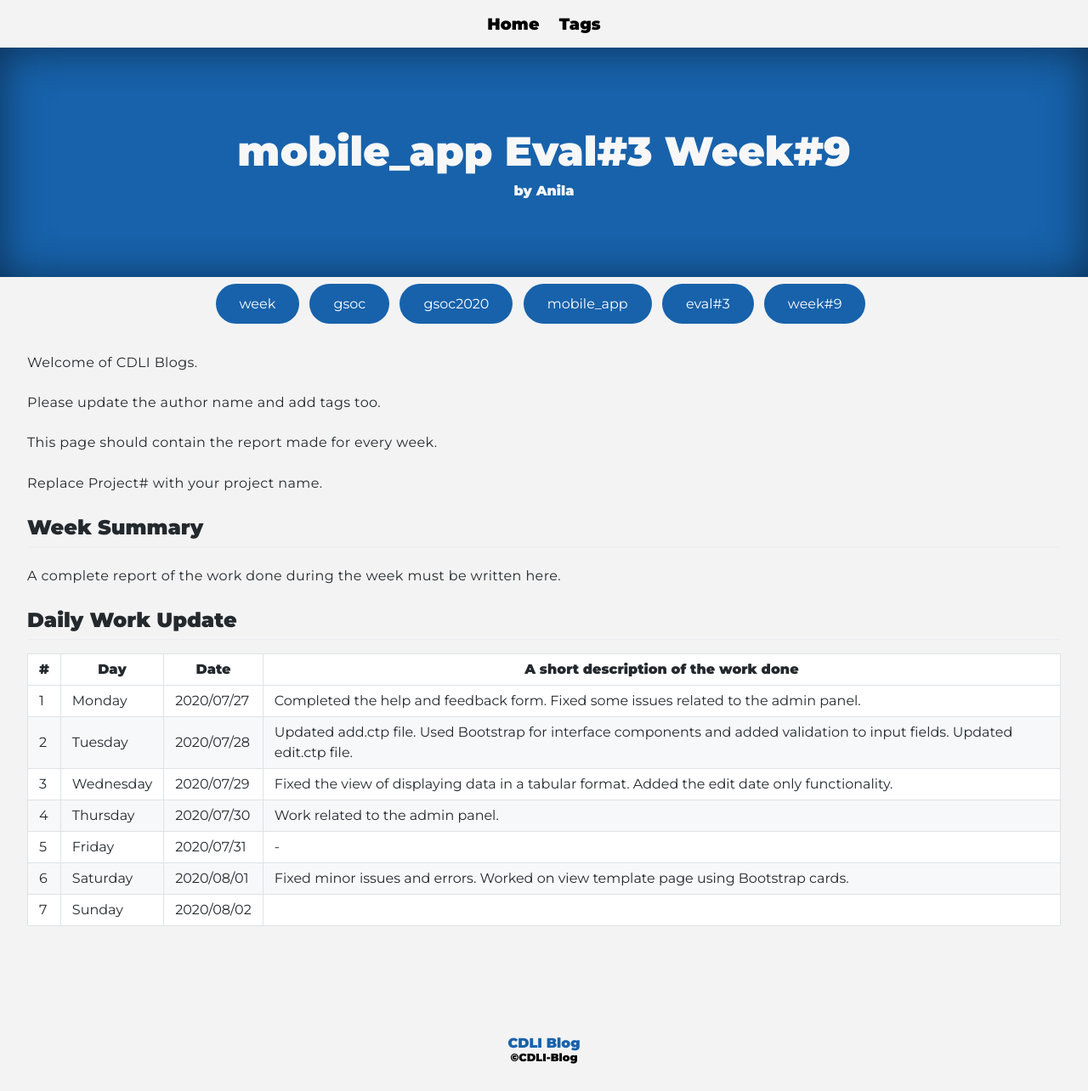
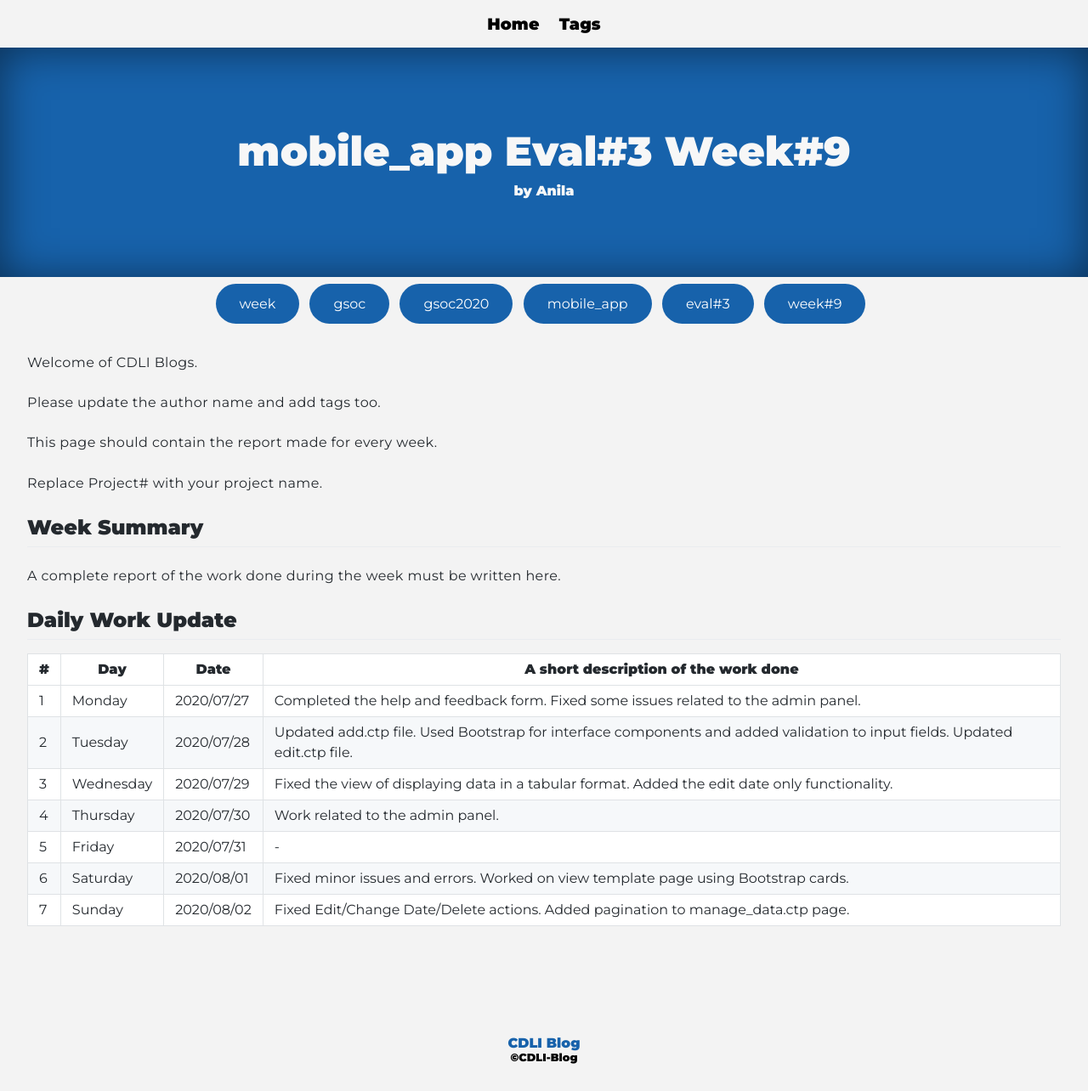
Before and after one commit to cdli-gh/blog, a Jekyll site: the page built from _blog/gsoc20/mobile_app/posts/11_week9.md, in a window 1280 px wide. Shown: the whole page at 85% size. Built offline with Jekyll 4.4.1, drawn with Linux system fonts in a browser that asks for light colours; Markdown is read by kramdown in place of the engine named in the settings.

Commit message:
Update 11_week9.md

```diff
--- a/_blog/gsoc20/mobile_app/posts/11_week9.md
+++ b/_blog/gsoc20/mobile_app/posts/11_week9.md
@@ -27,4 +27,4 @@ A complete report of the work done during the week must be written here.
 |4   	| Thursday  	|   2020/07/30	|Work related to the admin panel.   	|
 |5   	| Friday  	|   2020/07/31	|-   	|
 |6   	| Saturday  	|   2020/08/01	|Fixed minor issues and errors. Worked on view template page using Bootstrap cards.   	|
-|7   	| Sunday  	|   2020/08/02	|   	|
+|7   	| Sunday  	|   2020/08/02	|Fixed Edit/Change Date/Delete actions. Added pagination to manage_data.ctp page.   	|
```
